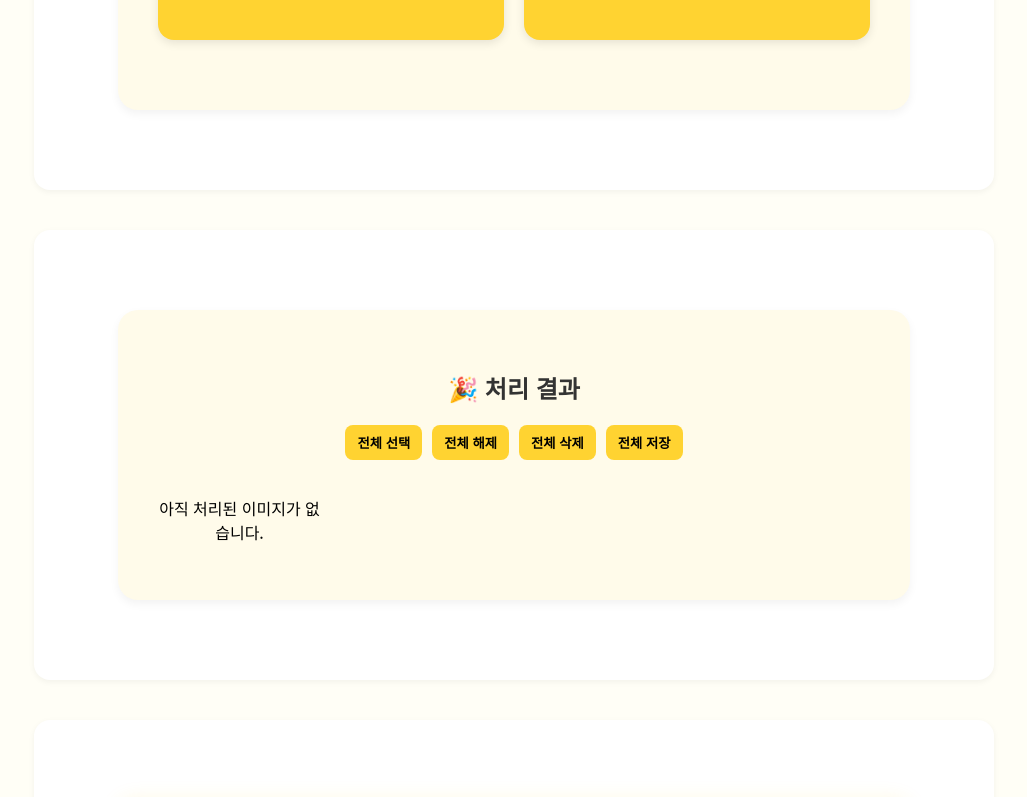
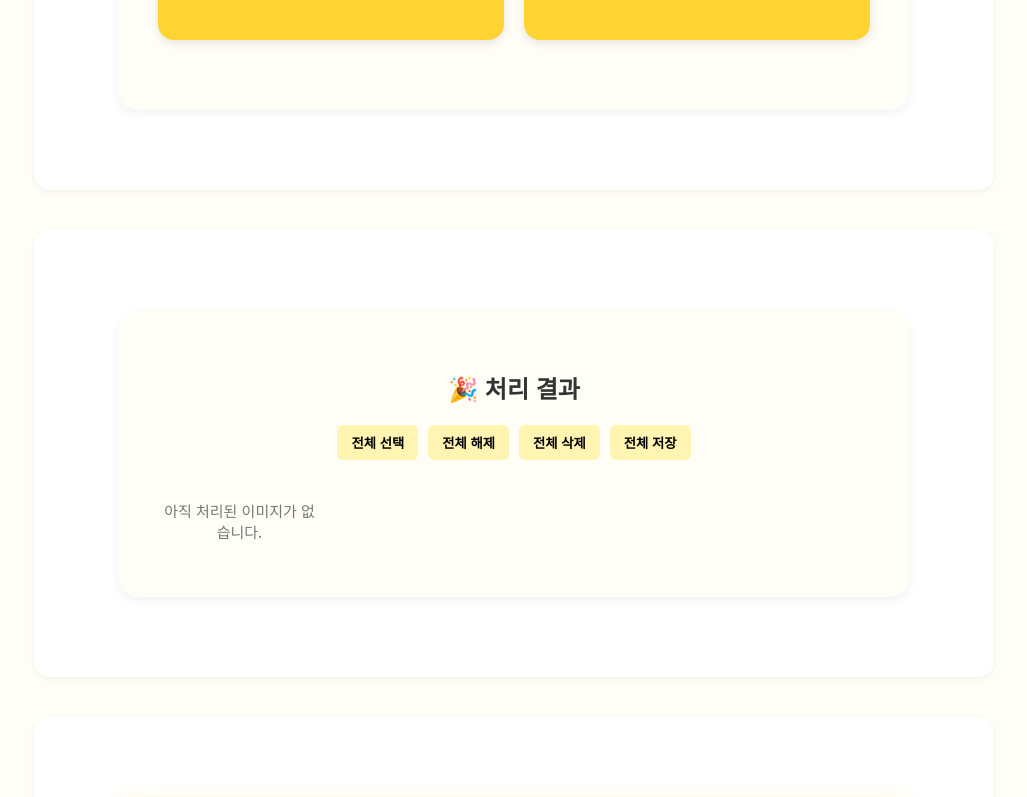
Before and after one commit to elliesbang/image-editor-elliesbang, a React (Vite) app: page / in a window 1280 px wide. Shown: the part 974-1771 px from the top of the page, without its empty margins (126-1153 px from the left). Built offline with nearby package versions, Linux system fonts and the light colour scheme.

Commit message:
Update ProcessResult.css

```diff
--- a/src/components/ProcessResult.css
+++ b/src/components/ProcessResult.css
@@ -1,86 +1,99 @@
 .section-box {
-  background: #fffbea;
+  background: #fffef6;
   border-radius: 20px;
   padding: 40px;
   margin: 40px auto;
   width: 90%;
   max-width: 1000px;
-  text-align: center;
   box-shadow: 0 4px 10px rgba(0, 0, 0, 0.05);
 }
 
+h2 {
+  font-family: "Noto Sans KR", sans-serif;
+  color: #333;
+  text-align: center;
+  margin-bottom: 20px;
+}
+
+/* 🔘 컨트롤 버튼 */
 .result-controls {
   display: flex;
   justify-content: center;
+  flex-wrap: wrap;
   gap: 10px;
-  margin-bottom: 20px;
+  margin-bottom: 25px;
 }
 
 .result-controls button {
-  background-color: #ffd331;
+  background-color: #fff4b2;
   border: none;
-  border-radius: 8px;
-  padding: 8px 12px;
+  border-radius: 6px;
+  padding: 8px 14px;
+  font-weight: 600;
   cursor: pointer;
-  font-weight: 600;
+  transition: 0.2s;
 }
 
 .result-controls button:hover {
-  background-color: #ffcc00;
+  background-color: #ffe985;
 }
 
+/* 🖼️ 썸네일 그리드 */
 .result-grid {
   display: grid;
-  grid-template-columns: repeat(auto-fill, minmax(160px, 1fr));
+  grid-template-columns: repeat(auto-fill, minmax(150px, 1fr));
   gap: 20px;
   justify-items: center;
 }
 
-.result-item {
+.result-thumb {
+  position: relative;
+  border: 2px solid #ffd331;
+  border-radius: 12px;
+  overflow: hidden;
+  cursor: pointer;
+  transition: all 0.3s ease;
   background: #fff;
-  border: 2px solid #ffd331;
-  border-radius: 16px;
-  padding: 10px;
-  text-align: center;
-  transition: all 0.2s ease;
-  position: relative;
 }
 
-.result-item:hover {
-  transform: translateY(-3px);
-  box-shadow: 0 4px 6px rgba(0, 0, 0, 0.1);
+.result-thumb:hover {
+  transform: scale(1.03);
 }
 
-.result-item.selected {
-  border: 3px solid #333;
+.result-thumb.selected {
+  border: 3px solid #000;
 }
 
-.result-thumb {
+/* 썸네일 이미지 */
+.result-image {
   width: 100%;
-  border-radius: 12px;
+  height: 100%;
   object-fit: cover;
 }
 
-.result-meta {
-  margin-top: 10px;
+/* 🧁 저장 버튼 */
+.save-btn {
+  position: absolute;
+  bottom: 8px;
+  right: 8px;
+  background: rgba(255, 211, 49, 0.9);
+  color: #333;
+  border: none;
+  border-radius: 8px;
+  padding: 4px 8px;
+  font-size: 13px;
+  cursor: pointer;
+  opacity: 0;
+  transition: opacity 0.3s;
 }
 
-.result-meta button {
-  background: #ffd331;
-  border: none;
-  border-radius: 6px;
-  padding: 6px 10px;
-  font-size: 12px;
-  margin: 0 3px;
-  cursor: pointer;
-  transition: 0.2s;
+.result-thumb:hover .save-btn {
+  opacity: 1;
 }
 
-.result-meta button:hover {
-  background: #ffcc00;
+.empty {
+  text-align: center;
+  color: #777;
+  font-size: 15px;
+  font-weight: 500;
 }
-
-.no-result {
-  color: #777;
-  margin-top: 20px;
-}
```
